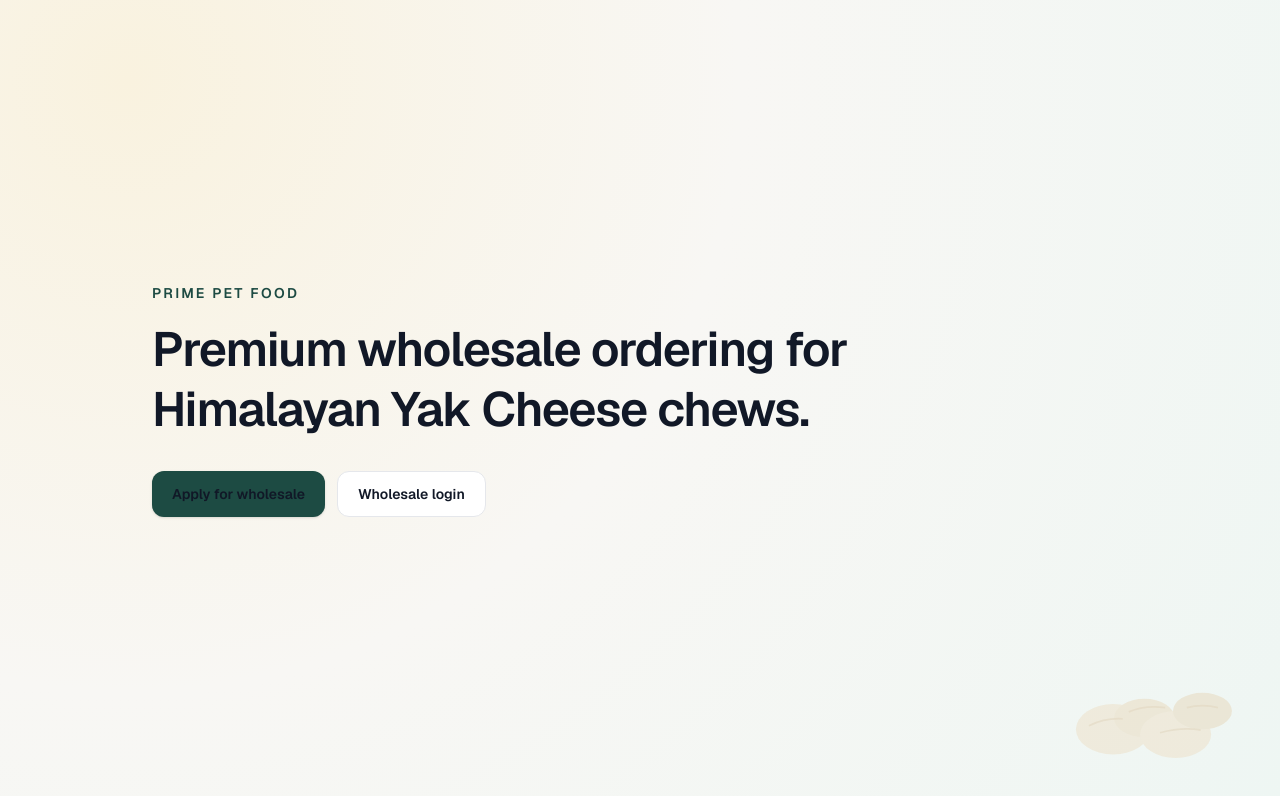
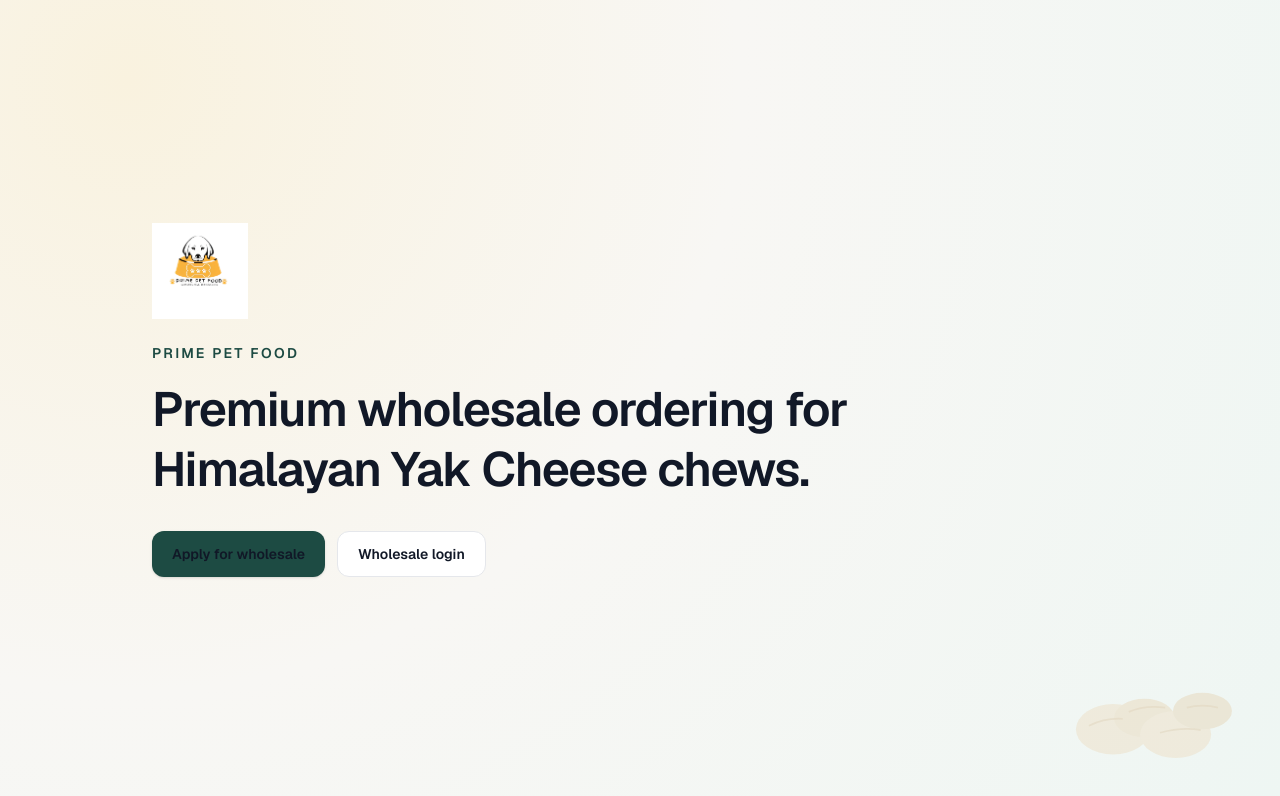
Before and after one commit to dipak1992/prime-pet-food-b2b, a Next.js app: page / in a window 1280 px wide. Shown: the top 796 px of the page. Built offline with nearby package versions, Linux system fonts and the light colour scheme.

Commit message:
feat: add logo to landing, login, apply, admin sidebar, and portal header

```diff
--- a/src/app/(auth)/login/page.tsx
+++ b/src/app/(auth)/login/page.tsx
@@ -1,6 +1,7 @@
 "use client";
 
 import { FormEvent, useState } from "react";
+import Image from "next/image";
 import { createSupabaseBrowserClient } from "@/lib/supabase/client";
 
 export default function LoginPage() {
@@ -40,6 +41,15 @@
   return (
     <div className="min-h-screen bg-[#f8f7f4] px-4 py-12 sm:px-6">
       <div className="mx-auto max-w-md rounded-3xl border border-[#e7e4dc] bg-white p-6 shadow-sm sm:p-8">
+        <div className="mb-6 flex justify-center">
+          <Image
+            src="/logo.jpg"
+            alt="Prime Pet Food Logo"
+            width={100}
+            height={100}
+            className="h-20 w-20 object-contain"
+          />
+        </div>
         <p className="text-sm font-semibold uppercase tracking-[0.12em] text-[#1d4b43]">Prime Pet Food Wholesale</p>
         <h1 className="mt-3 text-3xl font-semibold tracking-tight text-[#111827]">Log in</h1>
         <p className="mt-2 text-sm text-[#6b7280]">
--- a/src/app/(public)/apply/page.tsx
+++ b/src/app/(public)/apply/page.tsx
@@ -1,6 +1,7 @@
 "use client";
 
 import { useState } from "react";
+import Image from "next/image";
 import { useForm } from "react-hook-form";
 import { zodResolver } from "@hookform/resolvers/zod";
 import {
@@ -52,6 +53,15 @@
   return (
     <div className="min-h-screen bg-[#f8f7f4] px-4 py-12 sm:px-6">
       <div className="mx-auto max-w-3xl rounded-3xl border border-[#e7e4dc] bg-white p-6 shadow-sm sm:p-10">
+        <div className="mb-6 flex justify-center">
+          <Image
+            src="/logo.jpg"
+            alt="Prime Pet Food Logo"
+            width={120}
+            height={120}
+            className="h-24 w-24 object-contain"
+          />
+        </div>
         <p className="text-sm font-semibold uppercase tracking-[0.12em] text-[#1d4b43]">Prime Pet Food Wholesale</p>
         <h1 className="mt-3 text-3xl font-semibold tracking-tight text-[#111827] sm:text-4xl">
           Apply for a wholesale account
--- a/src/app/page.tsx
+++ b/src/app/page.tsx
@@ -1,9 +1,17 @@
 import Link from "next/link";
+import Image from "next/image";
 
 export default function Home() {
   return (
     <div className="relative min-h-screen overflow-hidden bg-[radial-gradient(circle_at_10%_10%,#f9f2df_0%,#f8f7f4_45%,#eef6f3_100%)]">
       <main className="mx-auto flex min-h-screen max-w-5xl flex-col justify-center px-6 py-16">
+        <Image
+          src="/logo.jpg"
+          alt="Prime Pet Food Logo"
+          width={120}
+          height={120}
+          className="mb-6 h-24 w-24 object-contain"
+        />
         <p className="text-sm font-semibold uppercase tracking-[0.16em] text-[#1d4b43]">Prime Pet Food</p>
         <h1 className="mt-4 max-w-3xl text-4xl font-semibold leading-tight tracking-tight text-[#111827] sm:text-5xl">
           Premium wholesale ordering for Himalayan Yak Cheese chews.
--- a/src/components/admin/AdminSidebar.tsx
+++ b/src/components/admin/AdminSidebar.tsx
@@ -1,6 +1,7 @@
 "use client";
 
 import Link from "next/link";
+import Image from "next/image";
 import { usePathname, useRouter } from "next/navigation";
 import { useState } from "react";
 
@@ -80,6 +81,15 @@
       {/* Desktop sidebar */}
       <aside className="hidden lg:flex w-56 flex-col border-r border-[#e7e4dc] bg-white shrink-0">
         <div className="border-b border-[#e7e4dc] px-5 py-4">
+          <div className="mb-3 flex justify-center">
+            <Image
+              src="/logo.jpg"
+              alt="Prime Pet Food Logo"
+              width={50}
+              height={50}
+              className="h-12 w-12 object-contain"
+            />
+          </div>
           <Link href="/admin" className="text-base font-bold text-[#1d4b43]">
             Prime Pet
           </Link>
--- a/src/components/layout/PortalShell.tsx
+++ b/src/components/layout/PortalShell.tsx
@@ -1,4 +1,5 @@
 import Link from "next/link";
+import Image from "next/image";
 import { Package, LayoutDashboard, ShoppingCart, Receipt, UserCircle, LifeBuoy, Download, ShoppingBag } from "lucide-react";
 
 const links = [
@@ -17,9 +18,18 @@
     <div className="min-h-screen bg-[#f8f7f4] text-[#1f2937]">
       <header className="border-b border-[#e7e4dc] bg-white/90 backdrop-blur">
         <div className="mx-auto flex max-w-7xl items-center justify-between px-4 py-4 sm:px-6 lg:px-8">
-          <Link href="/dashboard" className="text-lg font-semibold tracking-tight text-[#1d4b43]">
-            Prime Pet Wholesale
-          </Link>
+          <div className="flex items-center gap-3">
+            <Image
+              src="/logo.jpg"
+              alt="Prime Pet Food Logo"
+              width={40}
+              height={40}
+              className="h-10 w-10 object-contain"
+            />
+            <Link href="/dashboard" className="text-lg font-semibold tracking-tight text-[#1d4b43]">
+              Prime Pet Wholesale
+            </Link>
+          </div>
           <Link href="/products" className="rounded-full bg-[#1d4b43] px-4 py-2 text-sm font-medium text-white">
             Quick Order
           </Link>
```
Also changed, not shown: public/logo.jpg (added).
